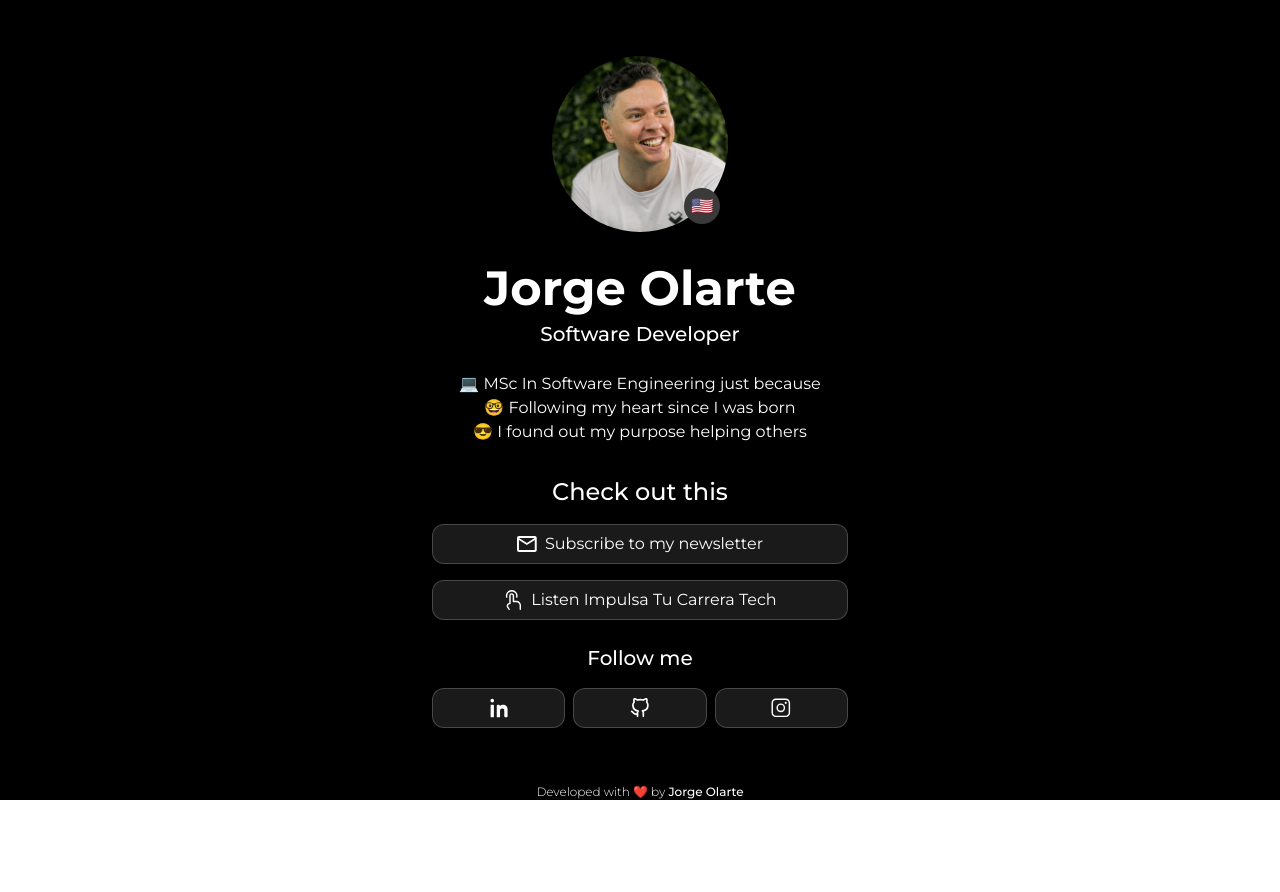
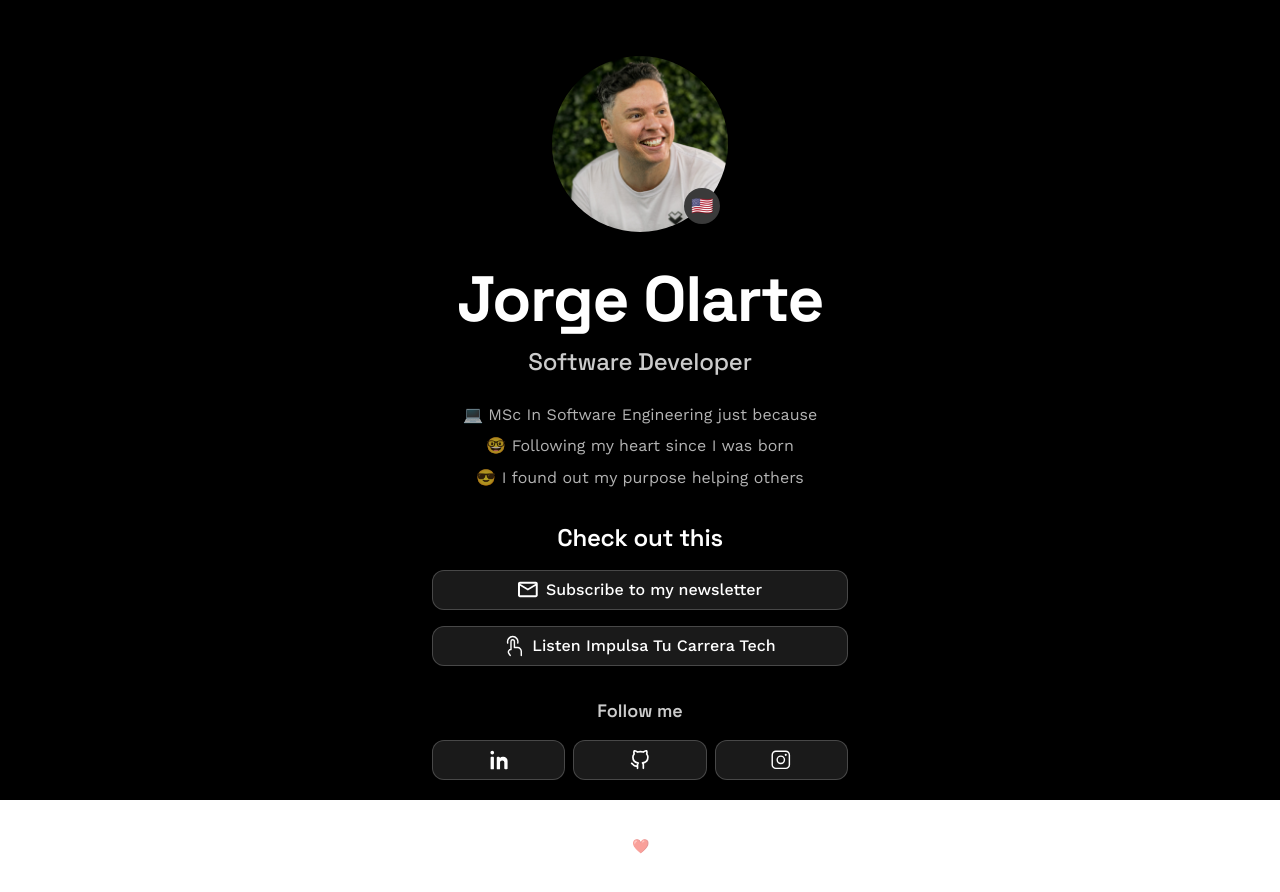
Before and after one commit to jorgeolarte/my-personal-page, a Next.js app: page /en in a window 1280 px wide. Shown: the top 892 px of the page. Before the commit the page ends 832 px from the top, so only its background shows below. Built offline with nearby package versions, Linux system fonts and the light colour scheme.

Commit message:
fix: typeset

```diff
--- a/app/globals.css
+++ b/app/globals.css
@@ -79,27 +79,61 @@
 }
 
 @layer base {
-  body {
-    @apply bg-background text-foreground;
+  :root {
+    /* Type scale with fluid sizing */
+    --text-xs: 0.75rem; /* 12px */
+    --text-sm: 0.875rem; /* 14px */
+    --text-base: 1rem; /* 16px */
+    --text-lg: 1.125rem; /* 18px */
+    --text-xl: clamp(1.25rem, 2vw + 0.5rem, 1.5rem); /* 20-24px fluid */
+    --text-2xl: clamp(1.5rem, 3vw + 0.75rem, 2rem); /* 24-32px fluid */
+    --text-3xl: clamp(2rem, 4vw + 1rem, 3rem); /* 32-48px fluid */
+    --text-4xl: clamp(2.5rem, 5vw + 1.25rem, 4rem); /* 40-64px fluid */
   }
 
-  h1 {
-    @apply text-4xl md:text-5xl font-bold;
+  body {
+    @apply bg-background text-foreground font-body;
+    font-size: var(--text-base);
+    line-height: 1.6;
   }
 
-  h2 {
-    @apply text-xl md:text-2xl font-medium;
+  /* Display text - Jorge Olarte name */
+  h1 {
+    font-family: var(--font-display);
+    font-size: var(--text-4xl);
+    font-weight: 700;
+    line-height: 1.1;
+    letter-spacing: -0.02em;
   }
 
-  h3 {
-    @apply text-lg md:text-xl font-medium;
+  /* Section headings - Software Developer, Check out this, Follow me */
+  h2 {
+    font-family: var(--font-display);
+    font-size: var(--text-xl);
+    font-weight: 600;
+    line-height: 1.3;
+    letter-spacing: -0.01em;
   }
 
-  p {
-    @apply text-sm md:text-base;
+  /* Subheadings */
+  h3 {
+    font-family: var(--font-display);
+    font-size: var(--text-lg);
+    font-weight: 600;
+    line-height: 1.4;
   }
 
-  .subtitle {
-    @apply text-lg md:text-xl font-medium;
+  /* Body text */
+  p {
+    font-family: var(--font-body);
+    font-size: var(--text-base);
+    font-weight: 400;
+    line-height: 1.6;
+  }
+
+  /* Small text - footer */
+  .text-small {
+    font-size: var(--text-sm);
+    line-height: 1.5;
   }
 }
--- a/app/layout.tsx
+++ b/app/layout.tsx
@@ -1,7 +1,7 @@
 import type { Metadata, Viewport } from 'next'
 import type { ReactNode } from 'react'
 import './globals.css'
-import { Montserrat as FontSans } from 'next/font/google'
+import { Space_Grotesk, Work_Sans } from 'next/font/google'
 import { Background } from '@/components/ui/background'
 import { Container } from '@/components/ui/container'
 
@@ -49,10 +49,18 @@ export const metadata: Metadata = {
   ],
 }
 
-const fontSans = FontSans({
-  weight: ['300', '400', '500', '700'],
+const fontDisplay = Space_Grotesk({
+  weight: ['400', '500', '600', '700'],
   subsets: ['latin'],
-  variable: '--font-sans',
+  variable: '--font-display',
+  display: 'swap',
+})
+
+const fontBody = Work_Sans({
+  weight: ['400', '500', '600'],
+  subsets: ['latin'],
+  variable: '--font-body',
+  display: 'swap',
 })
 
 export default function RootLayout({
@@ -61,7 +69,7 @@ export default function RootLayout({
   children: ReactNode
 }): JSX.Element {
   return (
-    <html lang="en" className={fontSans.variable}>
+    <html lang="en" className={`${fontDisplay.variable} ${fontBody.variable}`}>
       <body>
         <div className="text-white">
           <Background />
--- a/components/header/image-header.tsx
+++ b/components/header/image-header.tsx
@@ -53,9 +53,11 @@ export function ImageHeader({
           </Link>
         </div>
       </div>
-      <div className="flex flex-col gap-2">
-        <h1>Jorge Olarte</h1>
-        <h3>{messages.header.role}</h3>
+      <div className="flex flex-col gap-3">
+        <h1 className="font-display">Jorge Olarte</h1>
+        <h2 className="font-display font-medium text-white/80">
+          {messages.header.role}
+        </h2>
       </div>
     </div>
   )
--- a/components/header/index.tsx
+++ b/components/header/index.tsx
@@ -13,10 +13,10 @@ export function Header({ locale }: { locale: Locale }): JSX.Element {
   return (
     <HeaderWrapper>
       <ImageHeader messages={messages} homeHref={homeHref} locale={locale} />
-      <div>
-        <p>{messages.header.line1}</p>
-        <p>{messages.header.line2}</p>
-        <p>{messages.header.line3}</p>
+      <div className="space-y-1.5">
+        <p className="font-body text-white/70">{messages.header.line1}</p>
+        <p className="font-body text-white/70">{messages.header.line2}</p>
+        <p className="font-body text-white/70">{messages.header.line3}</p>
       </div>
     </HeaderWrapper>
   )
--- a/components/main/index.tsx
+++ b/components/main/index.tsx
@@ -13,17 +13,19 @@ export function Main({ locale }: { locale: Locale }): JSX.Element {
   const otherLinks = linksConfig.allLinks.filter((link) => !link.social)
 
   return (
-    <div className="flex flex-col gap-6 text-center ">
+    <div className="flex flex-col gap-8 text-center">
       <div className="space-y-4">
-        <h2>{messages.main.contentCtaTitle}</h2>
+        <h2 className="font-display">{messages.main.contentCtaTitle}</h2>
         {otherLinks.map((link) => (
           <SocialButton key={link.title} {...link} />
         ))}
       </div>
 
       <div className="space-y-4">
-        <h3>{messages.main.socialCtaTitle}</h3>
-        <div className="flex flex-row gap-2">
+        <h3 className="font-display text-white/80">
+          {messages.main.socialCtaTitle}
+        </h3>
+        <div className="flex flex-row gap-2 justify-center">
           {socialLinks.map((link) => (
             <SocialButton key={link.title} {...link} />
           ))}
--- a/components/ui/button.tsx
+++ b/components/ui/button.tsx
@@ -5,7 +5,7 @@ import * as React from 'react'
 import { cn } from '@/lib/utils'
 
 const buttonVariants = cva(
-  'inline-flex items-center justify-center whitespace-nowrap rounded-md transition-colors focus-visible:outline-none focus-visible:ring-2 focus-visible:ring-ring focus-visible:ring-offset-2 focus-visible:ring-offset-background disabled:pointer-events-none disabled:opacity-50',
+  'inline-flex items-center justify-center whitespace-nowrap rounded-md font-body font-medium transition-colors focus-visible:outline-none focus-visible:ring-2 focus-visible:ring-ring focus-visible:ring-offset-2 focus-visible:ring-offset-background disabled:pointer-events-none disabled:opacity-50',
   {
     variants: {
       variant: {
--- a/components/ui/footer.tsx
+++ b/components/ui/footer.tsx
@@ -8,14 +8,14 @@ export function Footer({ locale }: { locale: Locale }): JSX.Element {
   const messages = getMessages(locale)
 
   return (
-    <div className="mt-10 pb-4 text-center">
-      <p className="text-xs font-light">
+    <div className="mt-10 pb-4 text-center space-y-1">
+      <p className="font-body text-sm text-white/50">
         {messages.footer.developedBy}{' '}
-        <span className="font-medium">Jorge Olarte</span>
+        <span className="text-white/70 font-medium">Jorge Olarte</span>
       </p>
-      <p className="text-xs font-light">
+      <p className="font-body text-sm text-white/50">
         {messages.footer.designedBy}{' '}
-        <span className="font-medium">Jhony Espinosa</span>
+        <span className="text-white/70 font-medium">Jhony Espinosa</span>
       </p>
     </div>
   )
--- a/tailwind.config.ts
+++ b/tailwind.config.ts
@@ -71,7 +71,9 @@ const config = {
         },
       },
       fontFamily: {
-        sans: ['var(--font-sans)', ...fontFamily.sans],
+        display: ['var(--font-display)', ...fontFamily.sans],
+        body: ['var(--font-body)', ...fontFamily.sans],
+        sans: ['var(--font-body)', ...fontFamily.sans],
       },
       borderRadius: {
         lg: 'var(--radius)',
```
Also changed, not shown: 1 other file (tests, documents, lock files or other folders).
